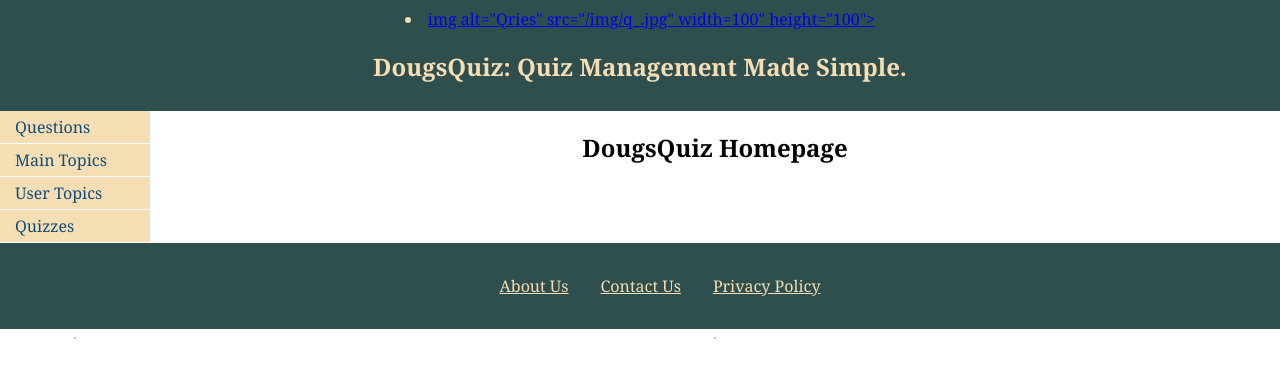
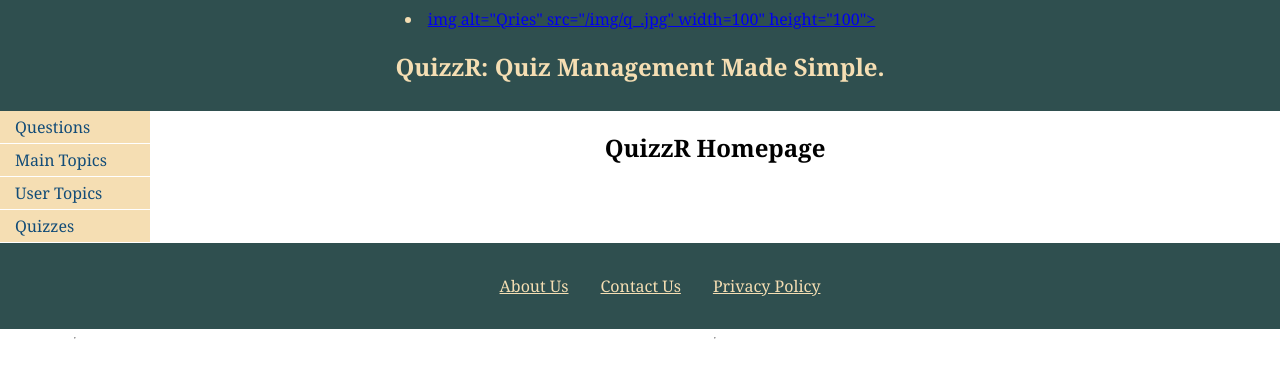
Before and after one commit to Dougmac21/QuizzR, a Flask app: page / in a window 1280 px wide. Shown: the top 378 px of the page. Run offline with Flask 2, Linux system fonts and the light colour scheme.

Commit message:
Naming standardised.

```diff
--- a/templates/about.html
+++ b/templates/about.html
@@ -2,6 +2,6 @@
 
 {%  block content  %}
 
-<h2>About DougsQuiz</h2>
+<h2>About QuizzR</h2>
 
 {%  endblock  %}
--- a/templates/base.html
+++ b/templates/base.html
@@ -13,7 +13,7 @@
 
             <header class="item item-1" id="base_header">
                 <li><a href="/">img alt="Qries" src="/img/q_.jpg" width=100" height="100"></a></li>
-                <h1>DougsQuiz: Quiz Management Made Simple.</h1>
+                <h1>QuizzR: Quiz Management Made Simple.</h1>
             </header>
             <hr>
 
--- a/templates/contact.html
+++ b/templates/contact.html
@@ -2,6 +2,6 @@
 
 {%  block content  %}
 
-<h2>Contact DougsQuiz</h2>
+<h2>Contact QuizzR</h2>
 
 {%  endblock  %}
--- a/templates/index.html
+++ b/templates/index.html
@@ -2,6 +2,6 @@
 
 {%  block content  %}
 
-<h2 id="index_h2">DougsQuiz Homepage</h2>
+<h2 id="index_h2">QuizzR Homepage</h2>
 
 {%  endblock  %}
--- a/templates/privacy.html
+++ b/templates/privacy.html
@@ -2,6 +2,6 @@
 
 {%  block content  %}
 
-<h2>DougsQuiz Privacy Policy</h2>
+<h2>QuizzR Privacy Policy</h2>
 
 {%  endblock  %}
```
